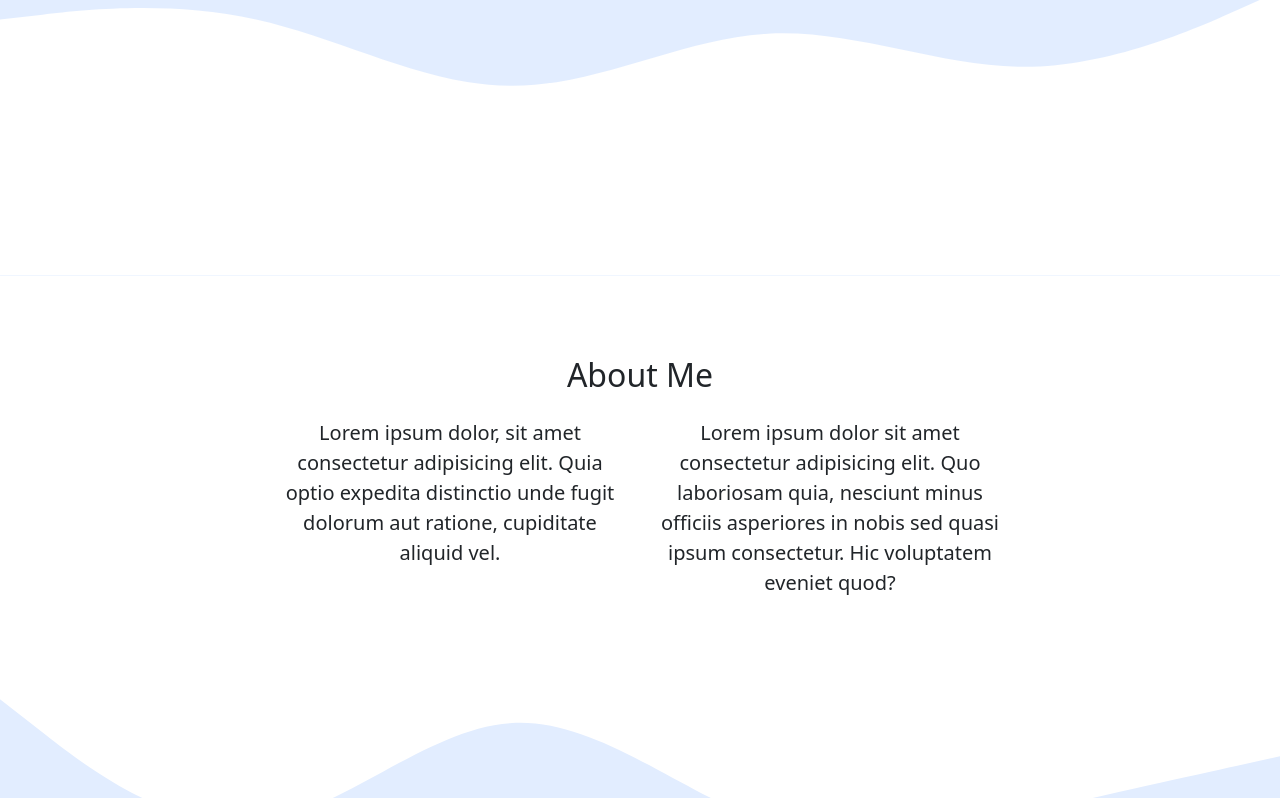
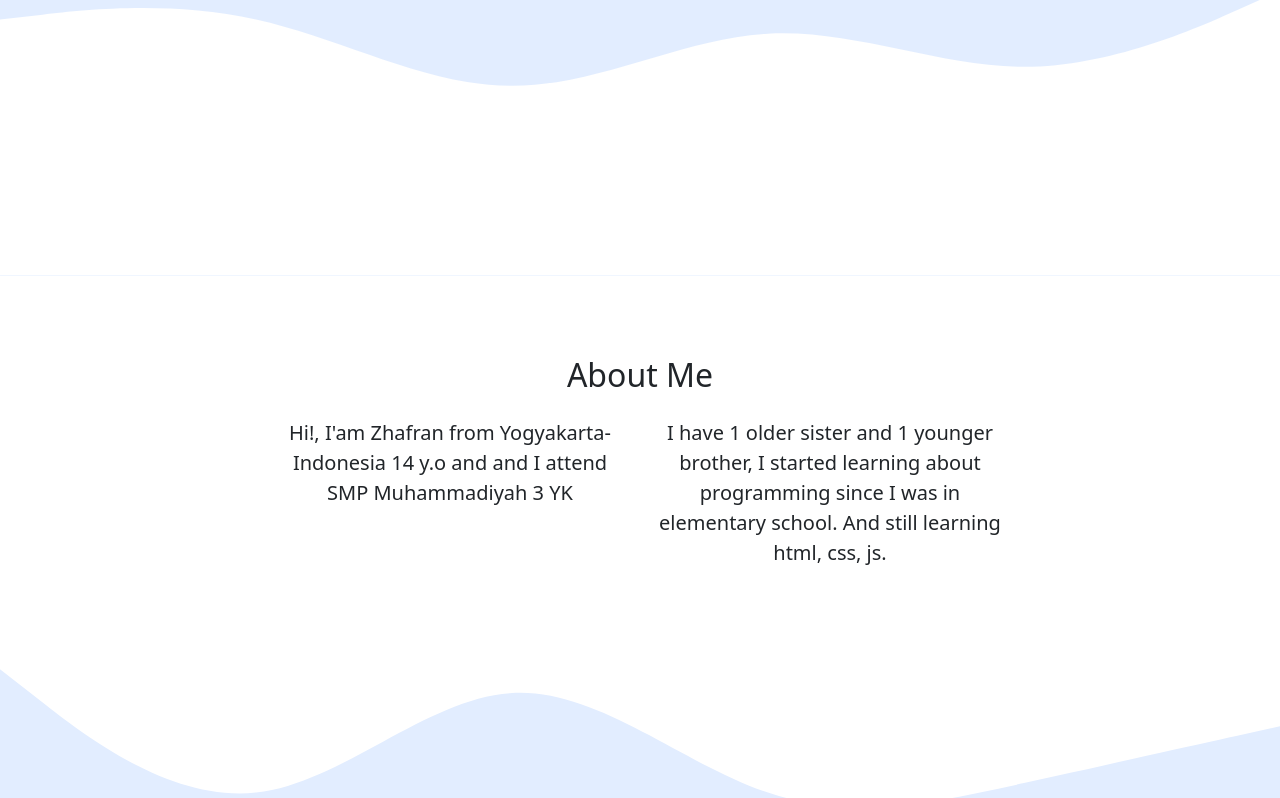
Before and after one commit to zhfrnn/zhafranph.github.io, a plain HTML site: page index.html in a window 1280 px wide. Shown: the part 426-1224 px from the top of the page. Drawn offline with nearby package versions, Linux system fonts and the light colour scheme.

Commit message:
Update index.html

```diff
--- a/index.html
+++ b/index.html
@@ -72,10 +72,10 @@
         </div>
         <div class="row justify-content-center fs-5 text-center">
           <div class="col-md-4">
-            <p>Lorem ipsum dolor, sit amet consectetur adipisicing elit. Quia optio expedita distinctio unde fugit dolorum aut ratione, cupiditate aliquid vel.</p>
+            <p>Hi!, I'am Zhafran from Yogyakarta-Indonesia 14 y.o and and I attend SMP Muhammadiyah 3 YK</p>
           </div>
           <div class="col-md-4">
-            <p>Lorem ipsum dolor sit amet consectetur adipisicing elit. Quo laboriosam quia, nesciunt minus officiis asperiores in nobis sed quasi ipsum consectetur. Hic voluptatem eveniet quod?</p>
+            <p>I have 1 older sister and 1 younger brother, I started learning about programming since I was in elementary school. And still learning html, css, js.</p>
           </div>
         </div>
       </div>
```
